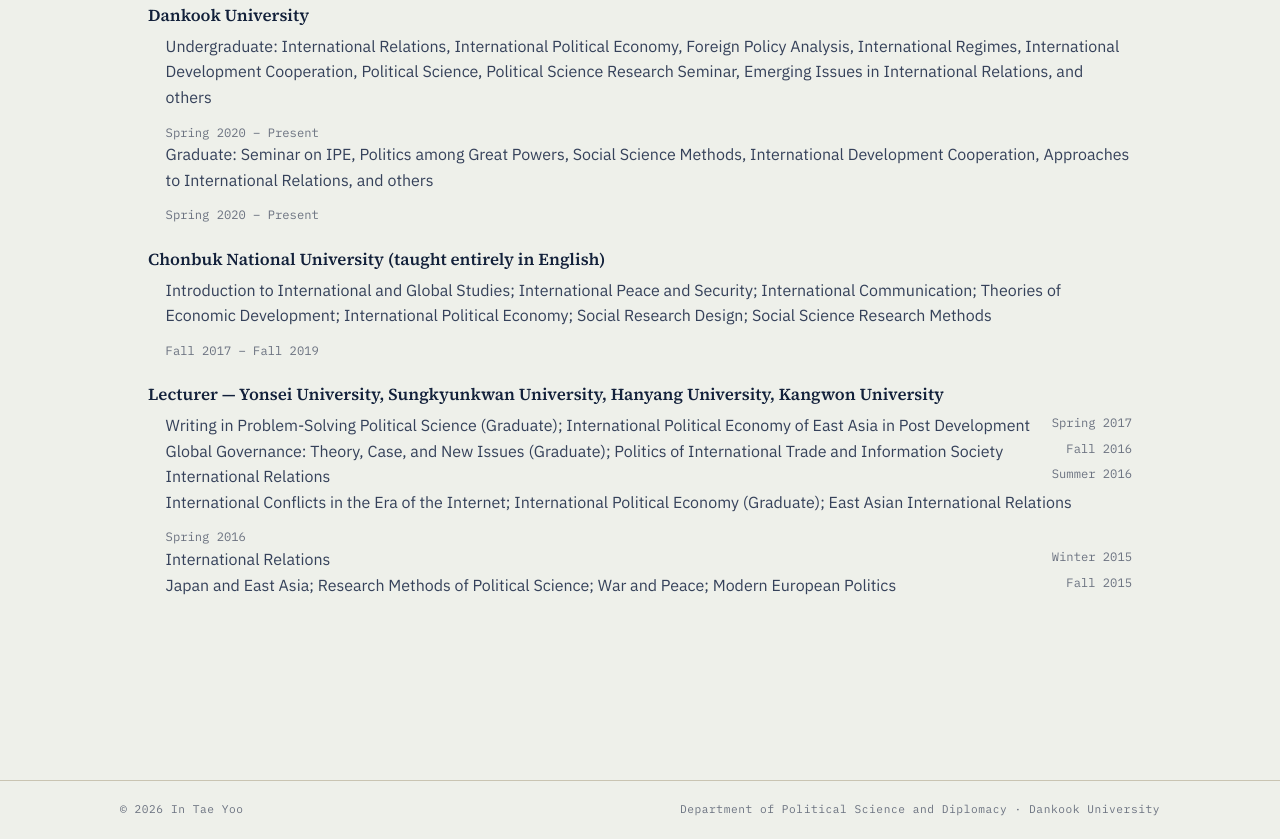
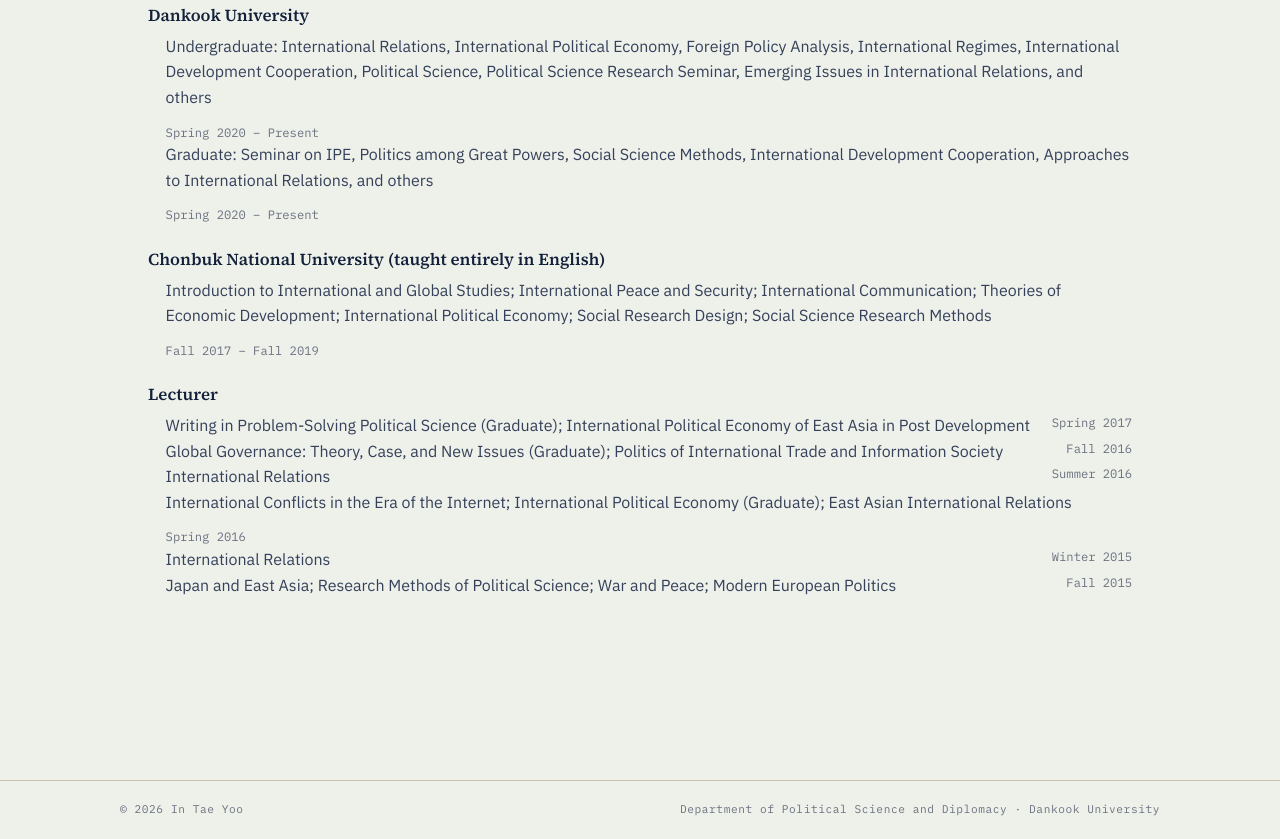
Before and after one commit to intaeyoo/intaeyoo.github.io, a plain HTML site: page teaching.html in a window 1280 px wide. Shown: the part 1550-2389 px from the top of the page. Drawn offline with Linux system fonts and the light colour scheme.

Commit message:
Update teaching.html

```diff
--- a/teaching.html
+++ b/teaching.html
@@ -97,7 +97,7 @@
     </div>
 
     <div class="post">
-      <div class="inst">Lecturer — Yonsei University, Sungkyunkwan University, Hanyang University, Kangwon University</div>
+      <div class="inst">Lecturer</div>
       <ul>
         <li class="role-line"><span>Writing in Problem-Solving Political Science (Graduate); International Political Economy of East Asia in Post Development</span><span class="date">Spring 2017</span></li>
         <li class="role-line"><span>Global Governance: Theory, Case, and New Issues (Graduate); Politics of International Trade and Information Society</span><span class="date">Fall 2016</span></li>
```
